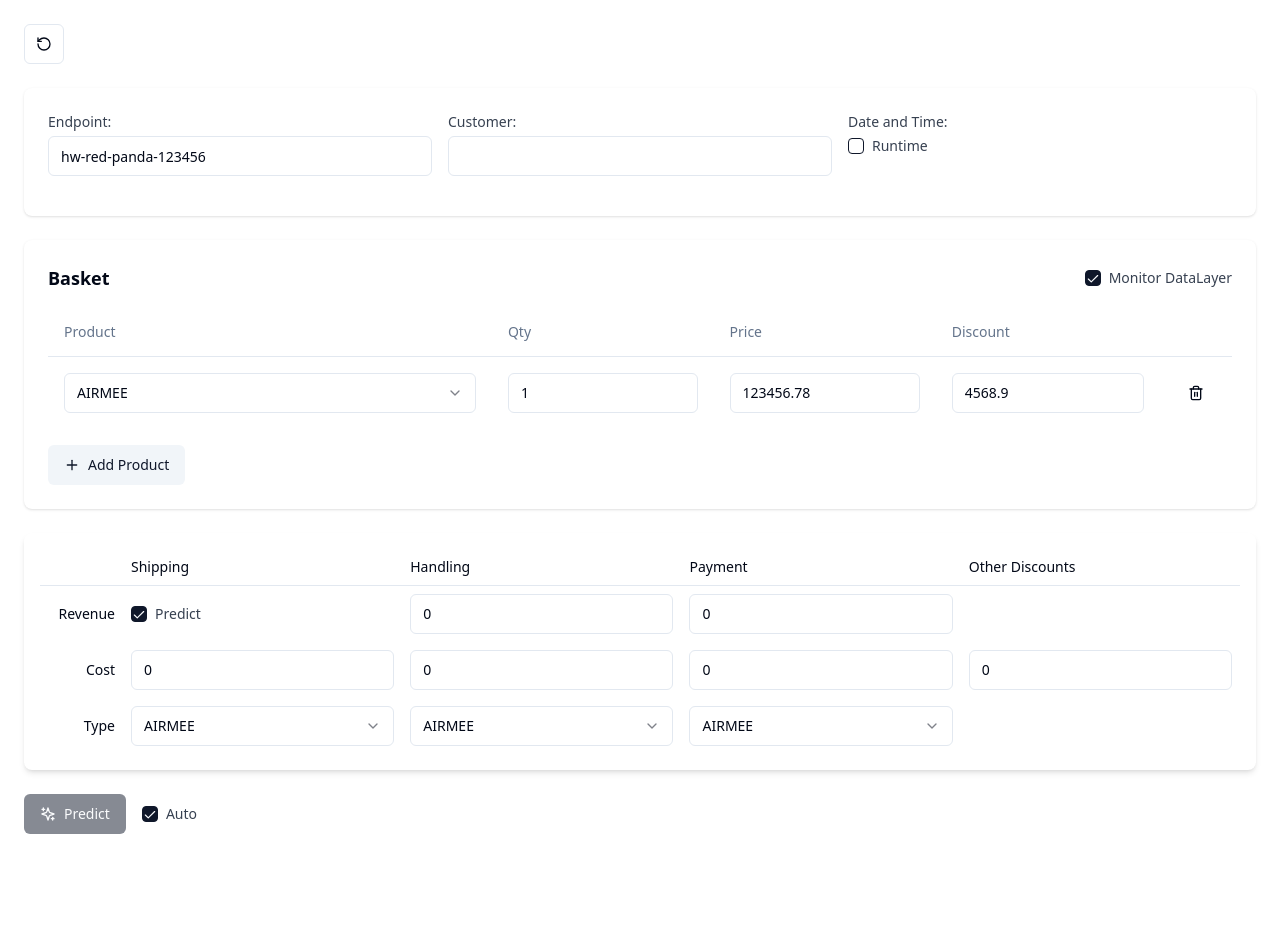
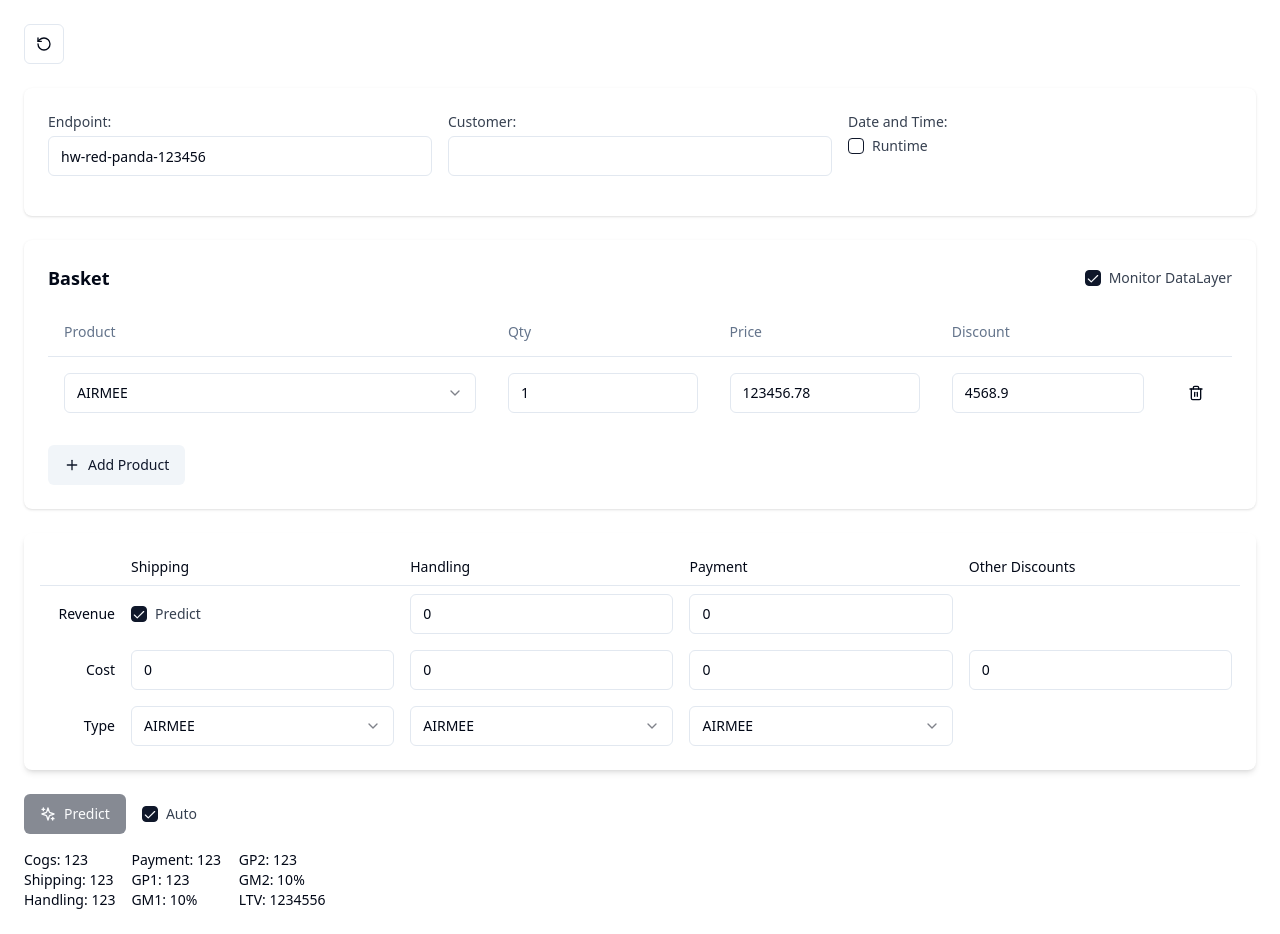
Before and after one commit to GPT-Engineer-App/friendly-interface-builder, a React (Vite) app: page / in a window 1280 px wide. Before the commit the page ends 858 px from the top, so only its background shows below. Built offline with nearby package versions, Linux system fonts and the light colour scheme.

Commit message:
Add predicted values display under the Predict button

```diff
--- a/src/pages/Index.jsx
+++ b/src/pages/Index.jsx
@@ -44,6 +44,17 @@ const Index = () => {
   const [isLoading, setIsLoading] = useState(false);
   const [showModal, setShowModal] = useState(false);
   const [autoPredict, setAutoPredict] = useState(true);
+  const [predictedValues, setPredictedValues] = useState({
+    cogs: 123,
+    shipping: 123,
+    handling: 123,
+    payment: 123,
+    gp1: 123,
+    gm1: "10%",
+    gp2: 123,
+    gm2: "10%",
+    ltv: 1234556
+  });
 
   const handleReset = () => {
     setEndpoint("");
@@ -56,6 +67,17 @@ const Index = () => {
     setPredictShipping(true);
     setShippingCost(0);
     setAutoPredict(true);
+    setPredictedValues({
+      cogs: 0,
+      shipping: 0,
+      handling: 0,
+      payment: 0,
+      gp1: 0,
+      gm1: "0%",
+      gp2: 0,
+      gm2: "0%",
+      ltv: 0
+    });
   };
 
   const addProduct = () => {
@@ -92,6 +114,18 @@ const Index = () => {
     setTimeout(() => {
       setIsLoading(false);
       setShowModal(true);
+      // Simulating prediction results
+      setPredictedValues({
+        cogs: 123,
+        shipping: 123,
+        handling: 123,
+        payment: 123,
+        gp1: 123,
+        gm1: "10%",
+        gp2: 123,
+        gm2: "10%",
+        ltv: 1234556
+      });
     }, 3000);
   };
 
@@ -375,6 +409,7 @@ const Index = () => {
         </table>
       </div>
 
+      <div className="flex flex-col items-start space-y-4">
         <div className="flex items-center space-x-4">
           <Button onClick={handlePredict} disabled={isLoading || autoPredict}>
             {isLoading ? (
@@ -396,6 +431,25 @@ const Index = () => {
           </div>
         </div>
 
+        <div className="grid grid-cols-3 gap-4 text-sm">
+          <div>
+            <p><span className="font-medium">Cogs:</span> {predictedValues.cogs}</p>
+            <p><span className="font-medium">Shipping:</span> {predictedValues.shipping}</p>
+            <p><span className="font-medium">Handling:</span> {predictedValues.handling}</p>
+          </div>
+          <div>
+            <p><span className="font-medium">Payment:</span> {predictedValues.payment}</p>
+            <p><span className="font-medium">GP1:</span> {predictedValues.gp1}</p>
+            <p><span className="font-medium">GM1:</span> {predictedValues.gm1}</p>
+          </div>
+          <div>
+            <p><span className="font-medium">GP2:</span> {predictedValues.gp2}</p>
+            <p><span className="font-medium">GM2:</span> {predictedValues.gm2}</p>
+            <p><span className="font-medium">LTV:</span> {predictedValues.ltv}</p>
+          </div>
+        </div>
+      </div>
+
       <Dialog open={showModal} onOpenChange={setShowModal}>
         <DialogContent>
           <DialogHeader>
```
Lines whose indentation alone changed are shown as unchanged.
